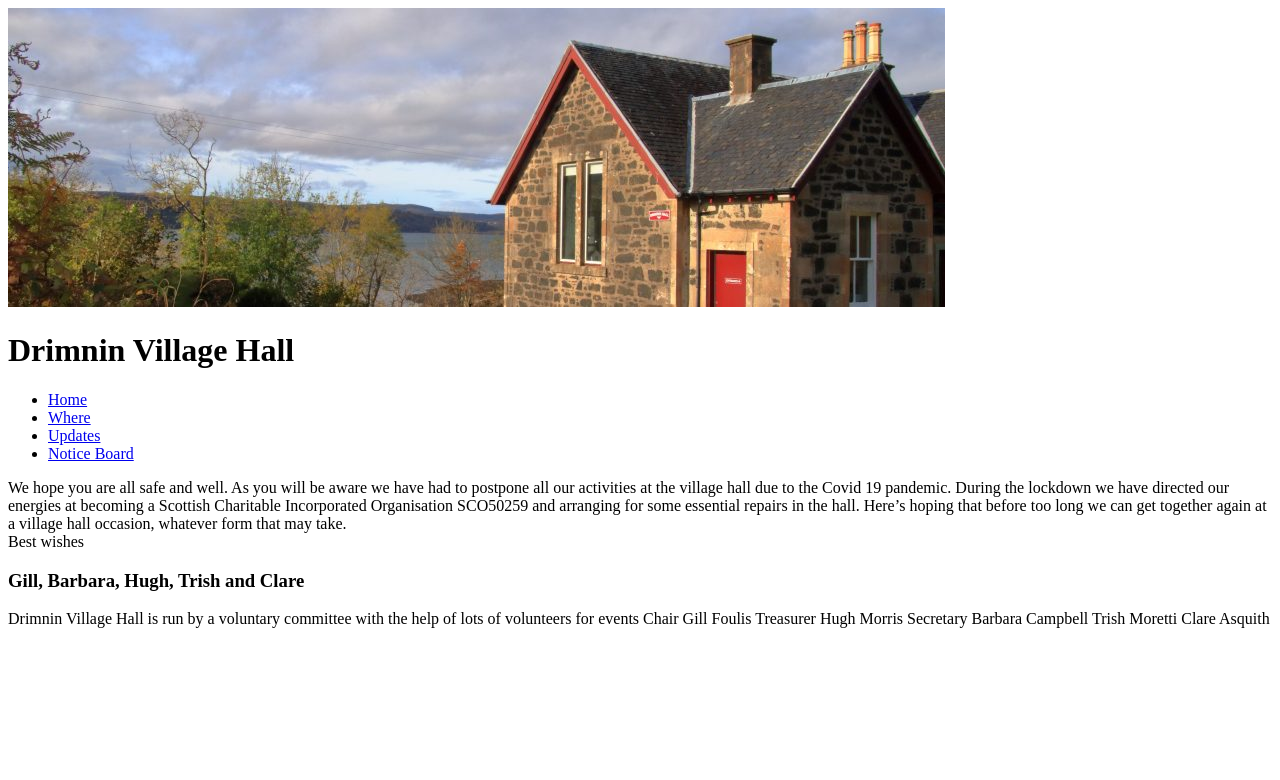
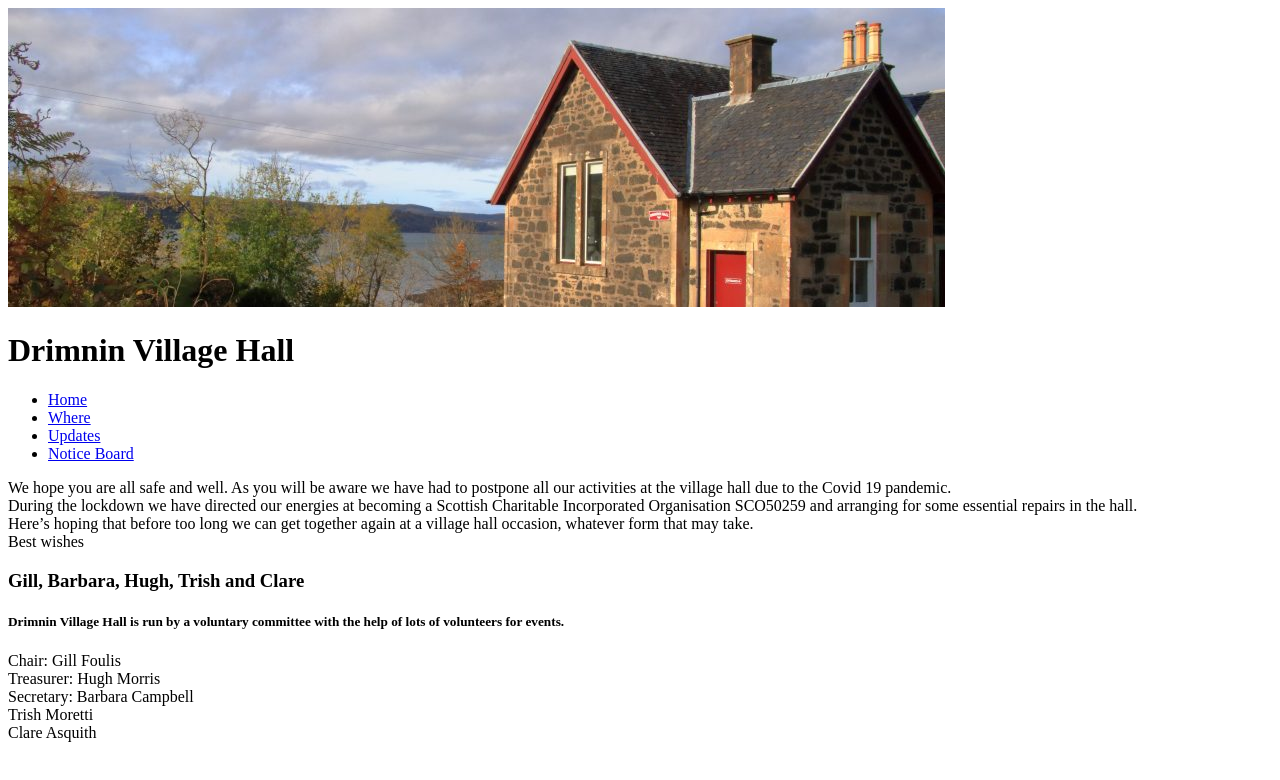
Before and after one commit to ruthierutho/drimnin-village-hall, a React (Create React App) app: page / in a window 1280 px wide. Shown: the top 780 px of the page. Built offline with nearby package versions, Linux system fonts and the light colour scheme.

Commit message:
fiddling

```diff
--- a/src/Components/UpdateForm.js
+++ b/src/Components/UpdateForm.js
@@ -34,8 +34,11 @@ const UpdateForm = ({onUpdateSubmit}) => {
             <form className="update-form" onSubmit={handleSubmit}>
 
                 <input type="text" size="40" placeholder="Title" value={title} onChange={handleTitleChange} />
-                <input type="text" size="80" placeholder="Say something..." value={text} onChange={handleTextChange} />
+                <br></br>
+                <textarea placeholder="Say something..." value={text} onChange={handleTextChange} />
+                <br></br>
                 <input type="date" id="start" name="date-posted" value={date} onChange={handleDateChange}></input>
+                <br></br>
                 <input type="submit" value="save" />
 
             </form>
--- a/src/Containers/MainPage.js
+++ b/src/Containers/MainPage.js
@@ -7,8 +7,10 @@ const MainPage = () => {
         <>
             <p>We hope you are all safe and well.
 
-            As you will be aware we have had to postpone all our activities at the village hall due to the Covid 19 pandemic. During the lockdown we have directed our energies at becoming a Scottish Charitable Incorporated Organisation SCO50259 and arranging for some essential repairs in the hall.
-
+            As you will be aware we have had to postpone all our activities at the village hall due to the Covid 19 pandemic.
+            <br></br>
+            During the lockdown we have directed our energies at becoming a Scottish Charitable Incorporated Organisation SCO50259 and arranging for some essential repairs in the hall.
+            <br></br>
             Here’s hoping that before too long we can get together again at a village hall occasion, whatever form that may take.
             <br></br>
             Best wishes
@@ -17,16 +19,16 @@ const MainPage = () => {
             </p>
 
 
-            <p>Drimnin Village Hall is run by a voluntary committee with the help of lots of volunteers for events
-
-            Chair Gill Foulis
-
-            Treasurer Hugh Morris
-
-            Secretary Barbara Campbell
-
+            <h5>Drimnin Village Hall is run by a voluntary committee with the help of lots of volunteers for events.</h5>
+            <p>
+            Chair: Gill Foulis
+<br></br>
+            Treasurer: Hugh Morris
+<br></br>
+            Secretary: Barbara Campbell
+<br></br>
             Trish Moretti
-
+<br></br>
             Clare Asquith
             </p>
 
```
